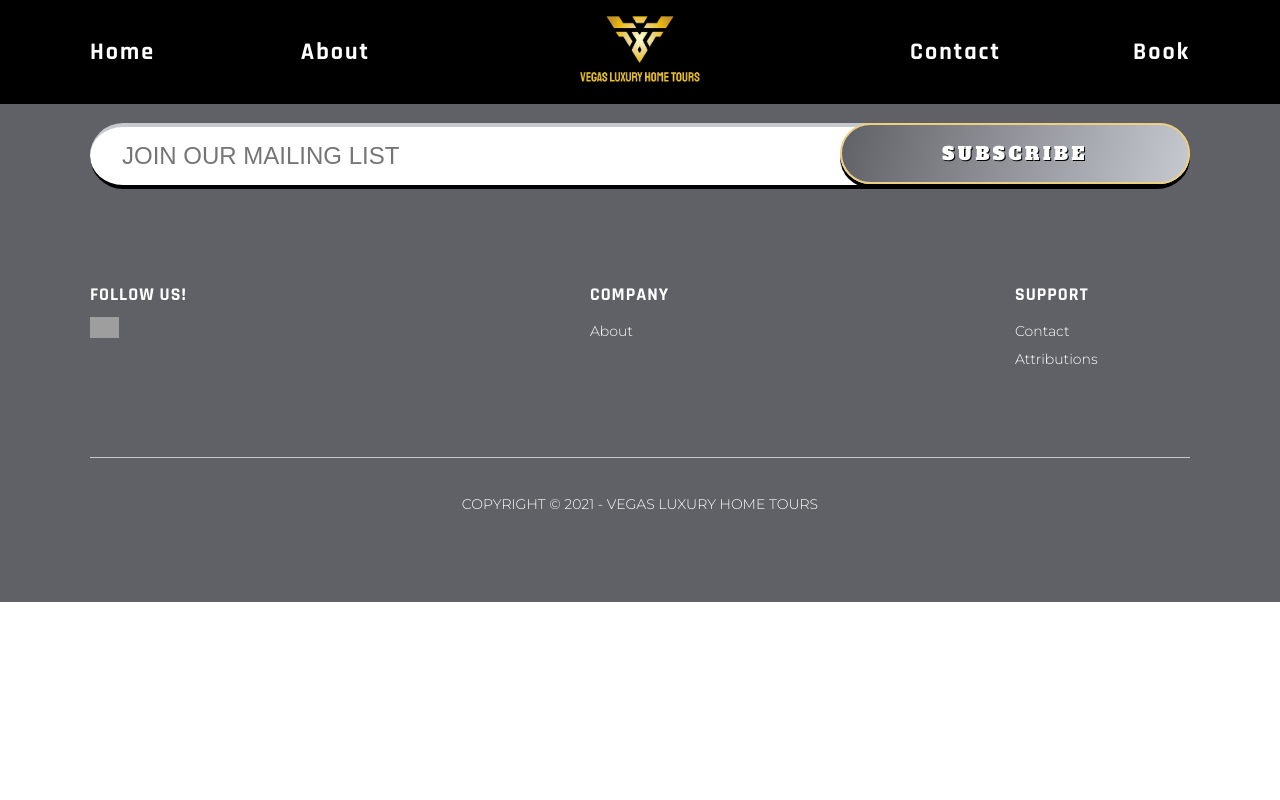
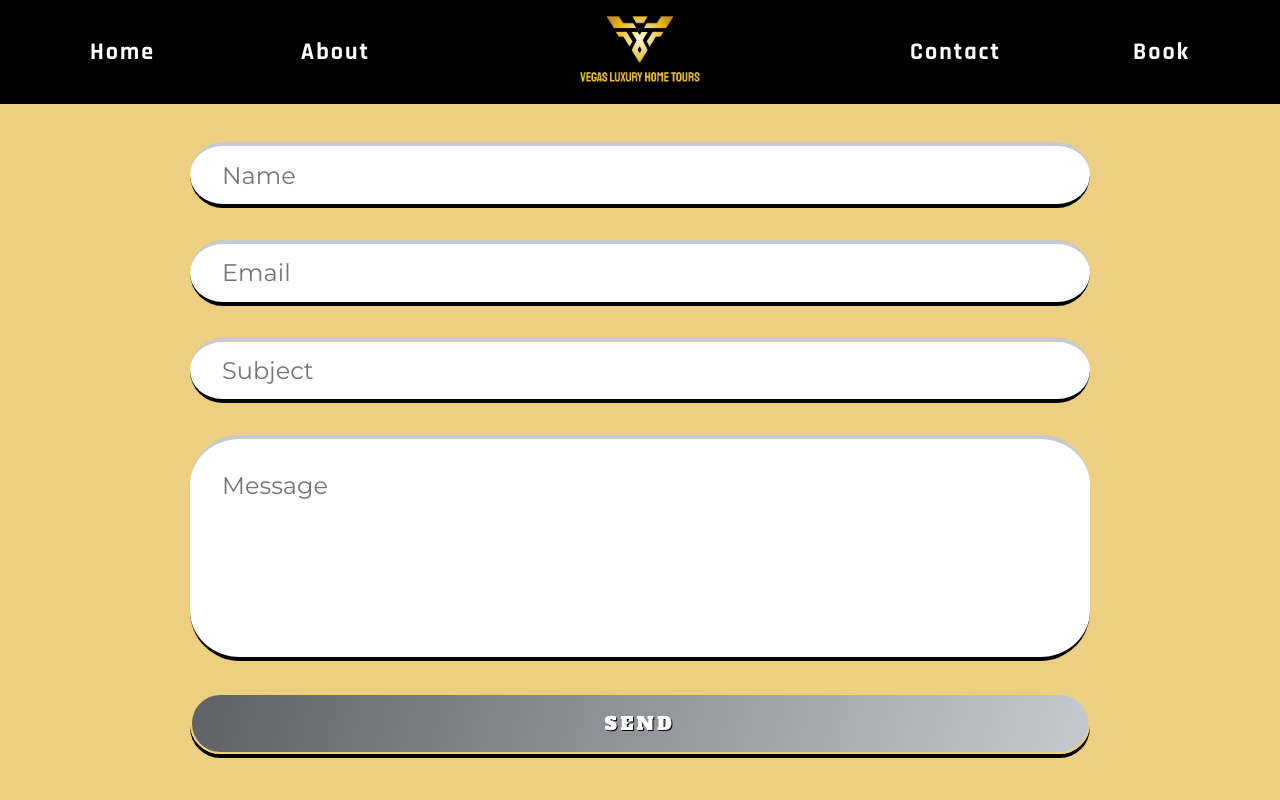
Before and after one commit to stevexero/vegasluxuryhometours, a React (Create React App) app: page /contact in a window 1280 px wide. Shown: the top 800 px of the page. Built offline with nearby package versions, Linux system fonts and the light colour scheme; grey boxes are pictures that could not be loaded.

Commit message:
added contact form

```diff
--- a/src/pages/Contact.css
+++ b/src/pages/Contact.css
@@ -0,0 +1,84 @@
+.Contact {
+  width: 100vw;
+  height: 100vh;
+  background: var(--color-light-gold);
+}
+
+.Contact-container {
+  width: 100%;
+  height: 100%;
+  display: flex;
+  flex-direction: column;
+  justify-content: center;
+  align-items: center;
+}
+
+.Contact-container form {
+  display: flex;
+  flex-direction: column;
+  justify-content: center;
+  align-items: center;
+}
+
+.Contact-container form input,
+.Contact-container form textarea,
+.Contact-container form button {
+  width: 900px;
+  margin-top: 2rem;
+}
+
+.Contact-container form textarea {
+  resize: none;
+  font-family: 'Montserrat', sans-serif;
+  font-weight: 400;
+}
+
+.Contact-container form input:focus,
+.Contact-container form textarea:focus {
+  outline: none;
+}
+
+.Contact-container form input {
+  height: 4.1rem;
+  padding-left: 2rem;
+  border-radius: 50px;
+  border: none;
+  border-top: 4px solid var(--color-light-silver);
+  border-bottom: 4px solid var(--color-black);
+  font-size: 1.5rem;
+  color: var(--color-dark-silver);
+  font-family: 'Montserrat', sans-serif;
+  font-weight: 400;
+}
+
+.Contact-container form textarea {
+  height: 14.1rem;
+  padding: 2rem;
+  border-radius: 50px;
+  border: none;
+  border-top: 4px solid var(--color-light-silver);
+  border-bottom: 4px solid var(--color-black);
+  font-size: 1.5rem;
+  color: var(--color-dark-silver);
+}
+
+.Contact-container form button {
+  padding: 1rem;
+  background: linear-gradient(
+    105deg,
+    var(--color-dark-silver),
+    var(--color-light-silver)
+  );
+  color: var(--color-white);
+  display: flex;
+  align-items: center;
+  justify-content: center;
+  border: 2px solid var(--color-light-gold);
+  border-radius: 50px;
+  text-shadow: 1px 1px 0 black;
+  box-shadow: 0 4px 0 black;
+}
+
+.Contact-container form button:hover {
+  cursor: pointer;
+}
--- a/src/pages/Contact.js
+++ b/src/pages/Contact.js
@@ -11,8 +11,19 @@ const Contact = () => {
       exit={{
         opacity: 0,
         transition: { duration: 0.5 },
-      }}>
-      <h1>Contact Page</h1>
+      }}
+      className='Contact'
+    >
+      <div className='Contact-container'>
+        <h1 className='cinzel-regular-56 text-dark-silver'>Contact Us</h1>
+        <form>
+          <input type='text' name='name' required placeholder='Name' />
+          <input type='email' name='email' required placeholder='Email' />
+          <input type='text' name='subject' placeholder='Subject' />
+          <textarea name='message' required placeholder='Message'></textarea>
+          <button className='alfa-slab-one-18'>SEND</button>
+        </form>
+      </div>
     </motion.div>
   );
 };
```
